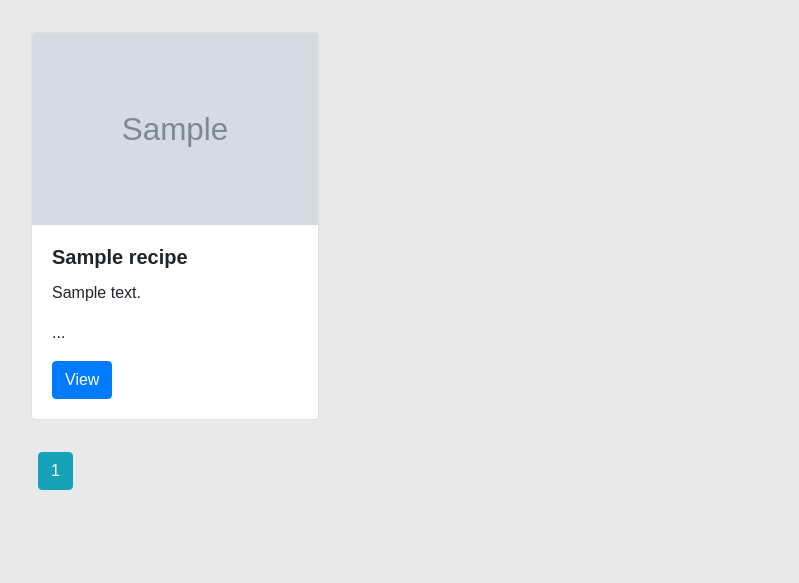
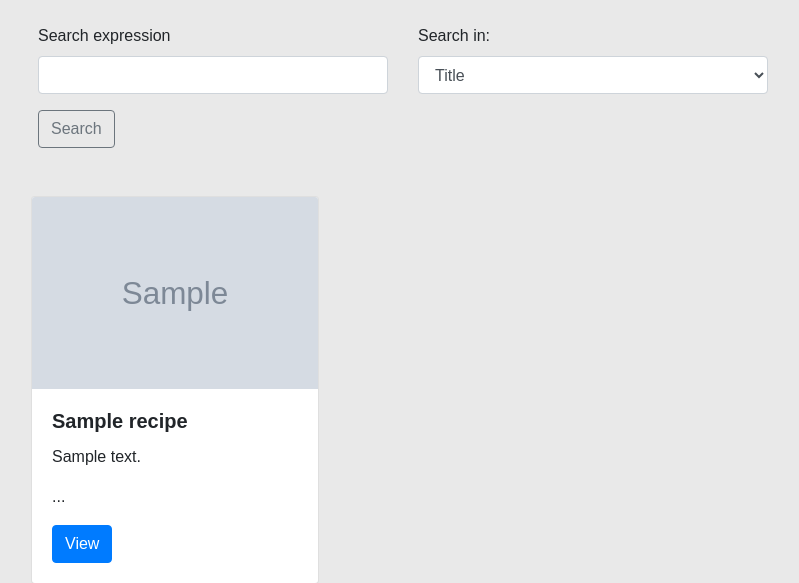
Before and after one commit to Code-Institute-Submissions/rafocus-milestone-project-3, a Flask app: page / in a window 1280 px wide. Shown: the part 56-639 px from the top of the page, without its empty margins (47-846 px from the left). Run offline with Flask 2, Linux system fonts and the light colour scheme; tables that the repository leaves empty hold one stand-in row (values such as "Sample post"); grey boxes marked "Sample" are stand-in pictures; some libraries are stand-ins or nearby versions.

Commit message:
add search to the home page

```diff
--- a/cookbook/routes.py
+++ b/cookbook/routes.py
@@ -9,12 +9,27 @@ from flask_login import login_user, current_user, logout_user, login_required
 
 # routes
 
+# @app.route("/")
+# @app.route("/home")
+# def home():
+#     page = request.args.get('page', 1, type=int) # 1 the initial value
+#     recipes = Recipe.query.order_by(Recipe.date.desc()).paginate(page=page, per_page=6)
+#     return render_template('home.html', recipes=recipes)
+
 @app.route("/")
-@app.route("/home")
+@app.route("/home", methods=['GET', 'POST'])
 def home():
-    page = request.args.get('page', 1, type=int) # 1 the initial value
+    page = request.args.get('page', 1, type=int)
     recipes = Recipe.query.order_by(Recipe.date.desc()).paginate(page=page, per_page=6)
-    return render_template('home.html', recipes=recipes)
+    form = SearchForm()
+    if form.validate_on_submit():
+        searchString = form.searchString.data
+        searchField = form.searchField.data
+        # retrieve the column name dynamicaly
+        recipes = Recipe.query.filter(getattr(Recipe, searchField).contains(searchString))\
+        .order_by(Recipe.date.desc())\
+        .paginate(page=page, per_page=6)
+    return render_template('home.html', form=form, recipes=recipes)
 
 @app.route("/about")
 def about():
@@ -127,8 +142,6 @@ def search():
     page = request.args.get('page', 1, type=int)
     form = SearchForm()
     if form.validate_on_submit():
-        # user = User.query.filter_by(username=form.username.data).first()
-        # recipes = Recipe.query.filter_by(author=user)\
         searchString = form.searchString.data
         searchField = form.searchField.data
         # retrieve the column name dynamicaly
--- a/cookbook/templates/home.html
+++ b/cookbook/templates/home.html
@@ -1,7 +1,54 @@
 {% extends "main.html" %}
 {% block content %}
+<form class="mt-4" method="POST" action="" novalidate>
+    <!-- this is to protect against cross site request forgery attacks -->
+    {{ form.hidden_tag() }}
+    <div class="row">
+        <div class="col-md-4">
+            <div class="form-group">
+                {{ form.searchString.label(class="form-control-label") }}
+                {% if form.searchString.errors %}
+                {{ form.searchString(class="form-control is-invalid")}}
+                <div class="invalid-feedback">
+                    {% for error in form.searchString.errors %}
+                    <span>{{ error }}</span>
+                    {% endfor %}
+                </div>
+                {% else %}
+                {{ form.searchString(class="form-control") }}
+                {% endif %}
+            </div>
+        </div>
+        <div class="col-md-4">
+            <div class="form-group">
+                {{ form.searchField.label(class="form-control-label") }}
+                {% if form.searchField.errors %}
+                {{ form.searchField(class="form-control is-invalid")}}
+                <div class="invalid-feedback">
+                    {% for error in form.searchField.errors %}
+                    <span>{{ error }}</span>
+                    {% endfor %}
+                </div>
+                {% else %}
+                {{ form.searchField(class="form-control") }}
+                {% endif %}
+            </div>
+        </div>
+
+    </div>
+    <div class="row">
+        <div class="col-md-4">
+            <div class="form-group ">
+                {{ form.submit(class="btn btn-outline-secondary") }}
+            </div>
+        </div>
+    </div>
+
+
+
+</form>
+
 <div class="row mt-4">
-
     {% for recipe in recipes.items %}
     <div class="col-4 p-2">
         <div class="card" style="width: 18rem;">
@@ -13,7 +60,6 @@
                 <a href="{{ url_for('recipe', recipe_id=recipe.id) }}" class="btn btn-primary">View</a>
             </div>
         </div>
-
         {% if loop.index %3 == 0%}
     </div>
 </div>
```
